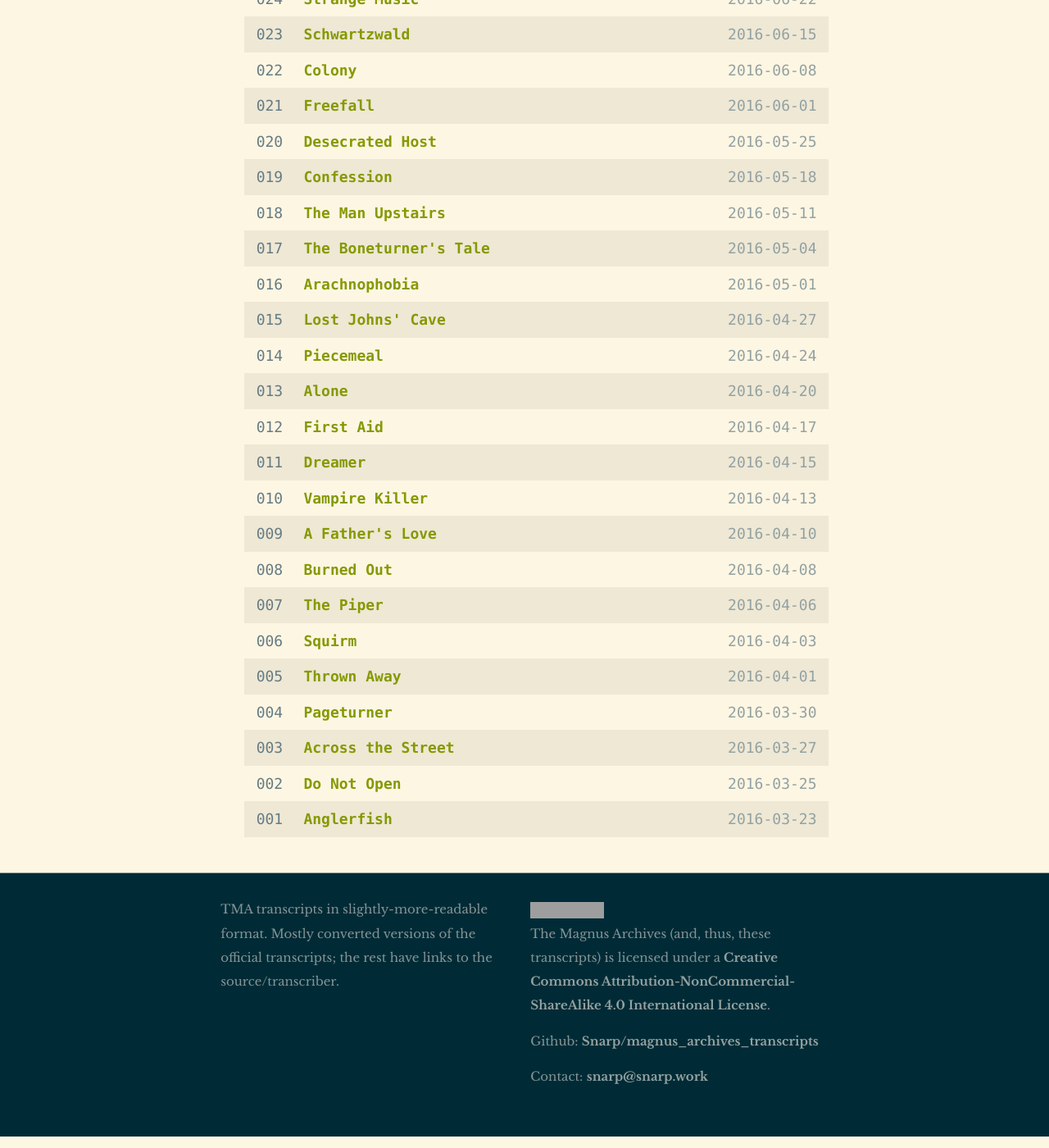
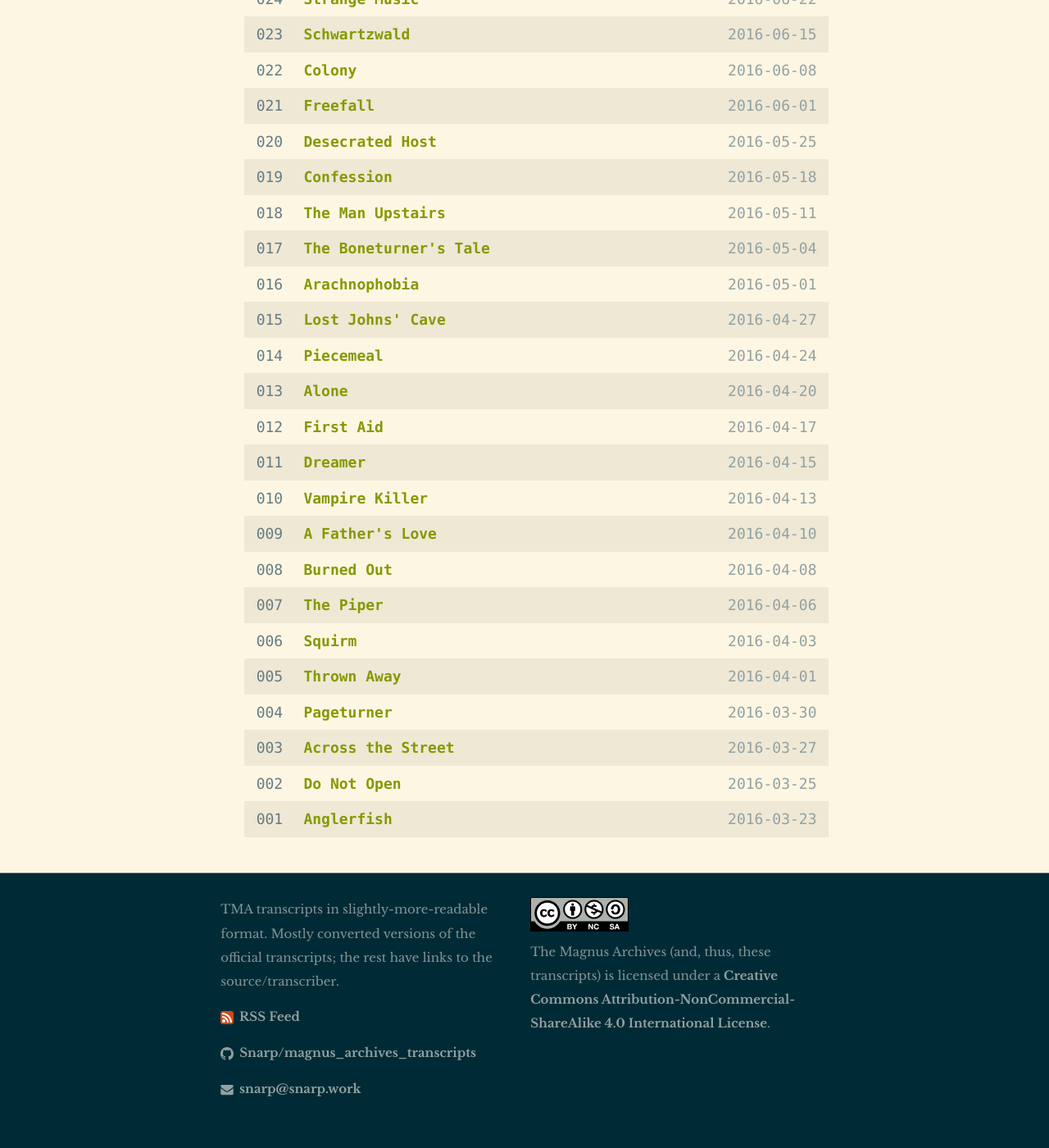
Before and after one commit to Snarp/magnus_archives_transcripts, a Jekyll site: the page built from index.html, in a window 1280 px wide and 1400 px high, scrolled down 5327 px. Shown: the whole window at 82% size. Built offline with Jekyll 4.4.1, drawn with Linux system fonts in a browser that asks for light colours; some web fonts are replaced; grey boxes are pictures that could not be loaded.

Commit message:
[Savescum auto-commit.]

```diff
--- a/_config.yml
+++ b/_config.yml
@@ -22,3 +22,5 @@ permalink: /:categories/:title:output_ext
 
 # Build settings
 markdown: kramdown
+kramdown:
+  auto_ids: false
--- a/_includes/footer.html
+++ b/_includes/footer.html
@@ -5,19 +5,30 @@
 		<div class="footer-col-wrapper">
 			<div class="footer-col footer-col-1">
 				<p>{{ site.description }}</p>
+
+				<p>
+					<a href="feed.xml">
+						<span class="icon icon--feed">{% include icon-feed.svg %}</span> RSS Feed
+					</a>
+				</p>
+
+				<p>
+					<a href="https://github.com/Snarp/magnus_archives_transcripts">
+						<span class="icon icon--github">{% include icon-github.svg %}</span>
+						<span class="username">Snarp/magnus_archives_transcripts</span>
+					</a>
+				</p>
+
+				<p>
+					<a href="mailto:{{ site.email }}"><span class="icon icon--email">{% include icon-email.svg %}</span> {{ site.email }}</a>
+				</p>
 			</div>
 
 			<div class="footer-col footer-col-2">
 				<p class="cc-license">
-					<a rel="license" href="http://creativecommons.org/licenses/by-nc-sa/4.0/"><img alt="Creative Commons License" style="border-width:0" src="https://i.creativecommons.org/l/by-nc-sa/4.0/88x31.png" /></a><br />The Magnus Archives (and, thus, these transcripts) is licensed under a <a rel="license" href="http://creativecommons.org/licenses/by-nc-sa/4.0/">Creative Commons Attribution-NonCommercial-ShareAlike 4.0 International License</a>.
-				</p>
+					{% include icon-cc-license.html %}<br />
 
-				<p>
-					Github: <a href="https://github.com/Snarp/magnus_archives_transcripts">Snarp/magnus_archives_transcripts</a>
-				</p>
-
-				<p>
-					Contact: <a href="mailto:{{ site.email }}">{{ site.email }}</a>
+					The Magnus Archives (and, thus, these transcripts) is licensed under a <a href="http://creativecommons.org/licenses/by-nc-sa/4.0/">Creative Commons Attribution-NonCommercial-ShareAlike 4.0 International License</a>.
 				</p>
 			</div>
 		</div>
--- /dev/null
+++ b/_includes/icon-cc-license.html
@@ -0,0 +1,3 @@
+<a rel="license" href="http://creativecommons.org/licenses/by-nc-sa/4.0/" title="Creative Commons Attribution-NonCommercial-ShareAlike 4.0 International License">
+  {% include icon-cc-license.svg %}
+</a>
--- a/_includes/icon-github.html
+++ /dev/null
@@ -1 +0,0 @@
-<a href="https://github.com/{{ include.username }}"><span class="icon icon--github">{% include icon-github.svg %}</span><span class="username">{{ include.username }}</span></a>
--- a/_includes/icon-instagram.html
+++ /dev/null
@@ -1 +0,0 @@
-<a href="https://instagram.com/{{ include.username }}"><span class="icon icon--instagram">{% include icon-instagram.svg %}</span><span class="username">{{ include.username }}</span></a>
--- a/_includes/icon-twitter.html
+++ /dev/null
@@ -1 +0,0 @@
-<a href="https://twitter.com/{{ include.username }}"><span class="icon icon--twitter">{% include icon-twitter.svg %}</span><span class="username">{{ include.username }}</span></a>
--- a/_sass/_base.scss
+++ b/_sass/_base.scss
@@ -262,15 +262,12 @@ pre {
  * Icons
  */
 .icon {
-
     > svg {
-        display: inline-block;
-        width: 16px;
-        height: 16px;
+        display:        inline-block;
+        width:          16px;
+        height:         16px;
         vertical-align: middle;
-
-        path {
-            fill: $grey-color;
-        }
+        margin-right:   0.2em;
+        // path { fill: currentColor; }
     }
 }
```
Also changed, not shown: _includes/icon-cc-license.svg (added), _includes/icon-email.svg (added), _includes/icon-feed.svg (added), _includes/icon-github.svg, _includes/icon-instagram.svg (deleted), _includes/icon-twitter.svg (deleted).
